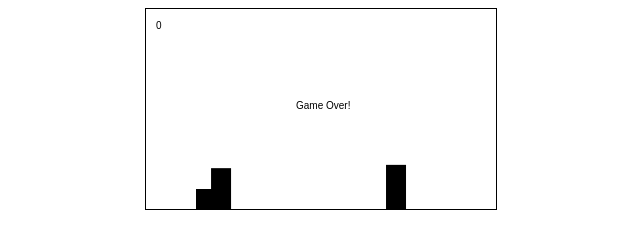
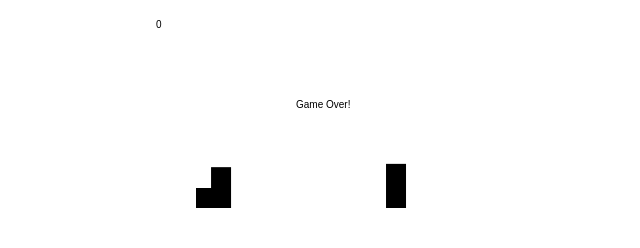
Before and after one commit to SherronL/runna, a plain HTML site: page index.html in a window 1280 px wide. Shown: the whole page, without its empty margins (319-959 px from the left). Drawn offline with Linux system fonts and the light colour scheme.

Commit message:
Update index.html

```diff
--- a/index.html
+++ b/index.html
@@ -4,7 +4,7 @@
     <title>Lil Runna</title>
     <style>
         body { text-align: center; background: white; color: black; overflow: hidden; }
-        canvas { background: white; display: block; margin: auto; border: 1px solid black; }
+        canvas { background: white; display: block; margin: auto;}
     </style>
     <meta name="viewport" content="width=device-width, initial-scale=1, maximum-scale=1, user-scalable=no">
 </head>
```
